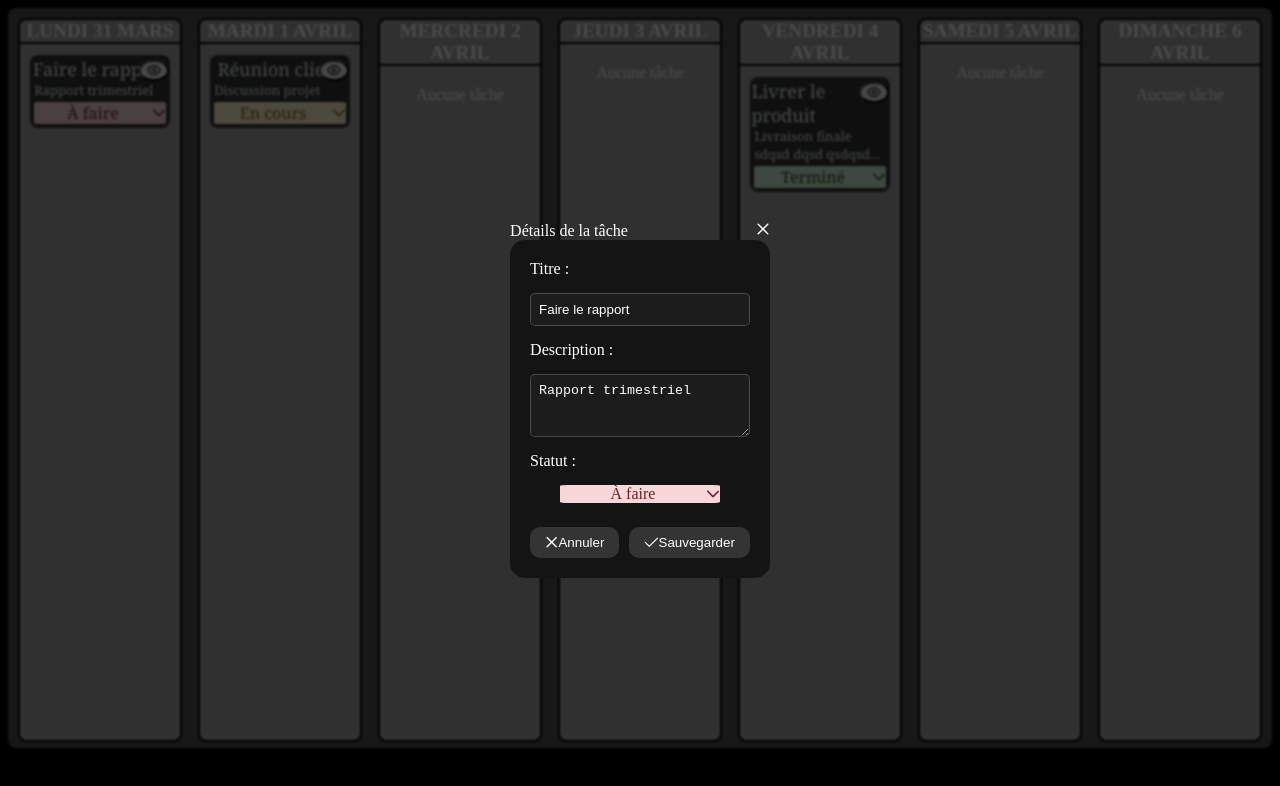
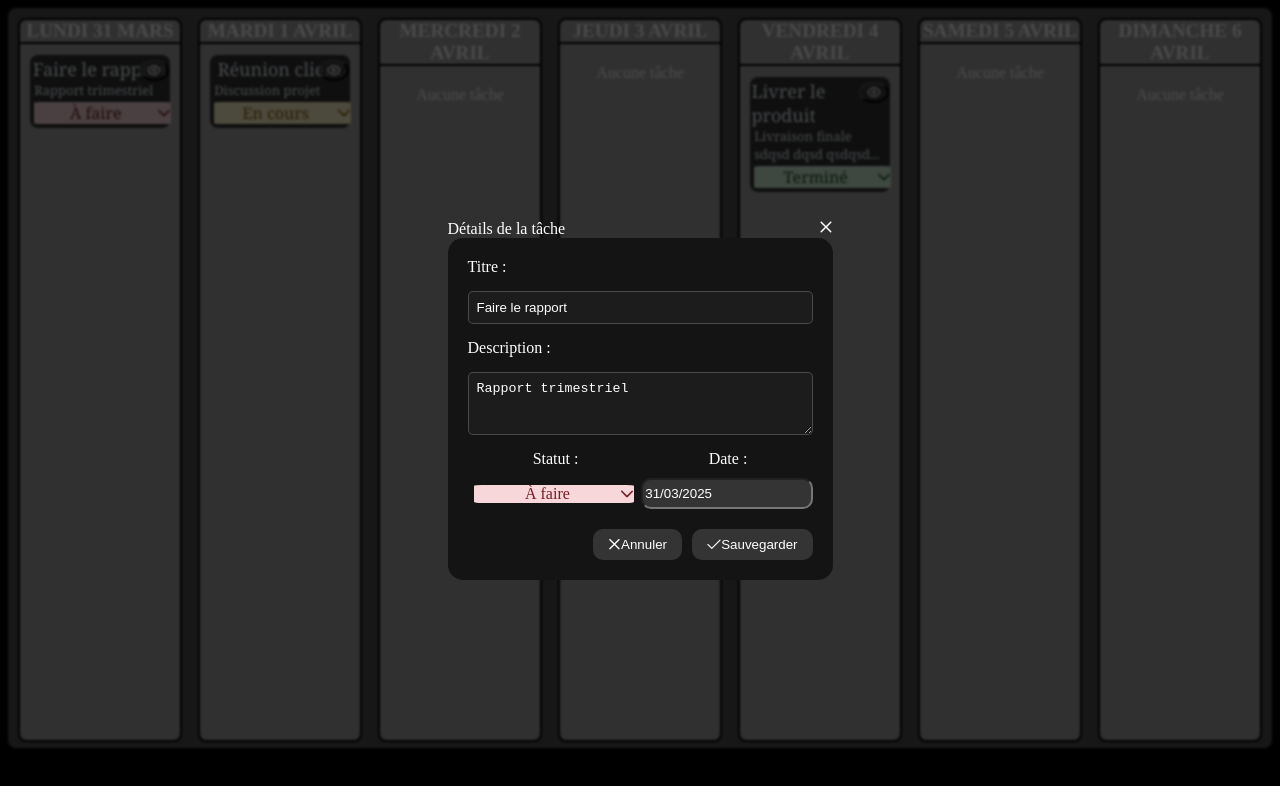
Before and after one commit to bachir99999/taskforce-front, a React (Vite) app: page / in a window 1280 px wide. Both pictures are taken after a click on the button 153 px from the left and 70 px from the top of the page. Shown: the top 786 px of the page. Built offline with nearby package versions, Linux system fonts and the light colour scheme.

Commit message:
calendar popup component added in task details

```diff
--- /dev/null
+++ b/src/components/CalendarPopup/CalendarPopup.css
@@ -0,0 +1,14 @@
+.p-datepicker {
+    background: rgba(60, 60, 60);
+    color: white;
+  }
+
+  .p-datepicker-month, .p-datepicker-year  {
+    color: white;
+  }
+
+  .p-button-secondary, .p-datepicker-prev, .p-datepicker-next{
+    background: rgba(60, 60, 60, 0.8);
+    color: white;
+    border-radius: 5px;
+  }
--- /dev/null
+++ b/src/components/CalendarPopup/CalendarPopup.tsx
@@ -0,0 +1,69 @@
+import { Calendar } from "primereact/calendar";
+import { addLocale } from "primereact/api";
+import { Task } from "../../types/task";
+import "./CalendarPopup.css";
+
+interface CalendarPopupProps {
+  date: Date;
+  handleChange: (field: keyof Task, value: any) => void;
+}
+
+addLocale("fr", {
+  firstDayOfWeek: 1, // Lundi
+  dayNames: [
+    "dimanche",
+    "lundi",
+    "mardi",
+    "mercredi",
+    "jeudi",
+    "vendredi",
+    "samedi",
+  ],
+  dayNamesShort: ["dim.", "lun.", "mar.", "mer.", "jeu.", "ven.", "sam."],
+  dayNamesMin: ["D", "L", "M", "M", "J", "V", "S"],
+  monthNames: [
+    "janvier",
+    "février",
+    "mars",
+    "avril",
+    "mai",
+    "juin",
+    "juillet",
+    "août",
+    "septembre",
+    "octobre",
+    "novembre",
+    "décembre",
+  ],
+  monthNamesShort: [
+    "janv.",
+    "févr.",
+    "mars",
+    "avr.",
+    "mai",
+    "juin",
+    "juil.",
+    "août",
+    "sept.",
+    "oct.",
+    "nov.",
+    "déc.",
+  ],
+  today: "Aujourd’hui",
+  clear: "Effacer",
+  dateFormat: "dd/mm/yy",
+  weekHeader: "Sem.",
+});
+
+function CalendarPopup({ date, handleChange }: CalendarPopupProps) {
+  return (
+    <Calendar
+      value={date}
+      locale="fr"
+      onChange={(e) => handleChange("date", e.target.value)}
+      showButtonBar
+    />
+  );
+}
+
+export default CalendarPopup;
--- a/src/components/PopupButton/PopupButton.css
+++ b/src/components/PopupButton/PopupButton.css
@@ -1,3 +1,5 @@
 .taskforce-popupbutton .p-button {
-    border-radius: 50%;
+    border-radius: 60%;
+    color: white;
+    background: rgba(60, 60, 60, 0.8);
 }
--- a/src/components/TaskCard/TaskCard.css
+++ b/src/components/TaskCard/TaskCard.css
@@ -29,3 +29,11 @@
     position: absolute;
     right: 0;
 }
+
+.taskforce-card-dropdownstatus {
+    text-align: center;
+}
+
+.taskforce-card-dropdownstatus .dropdown-status {
+    width: 100%;
+}
--- a/src/components/TaskCard/TaskCard.tsx
+++ b/src/components/TaskCard/TaskCard.tsx
@@ -11,10 +11,11 @@ interface TaskCardProps {
 }
 
 function TaskCard({ task }: TaskCardProps) {
-  const [showPopup, setShowPopup] = useState(false);
+  const [showPopup, setShowPopup] = useState<boolean>(false);
+  const [curTask, setCurTask] = useState<Task>(task);
 
   const { attributes, listeners, setNodeRef, transform } = useDraggable({
-    id: task.id.toString(),
+    id: curTask.id.toString(),
   });
 
   const style = transform
@@ -34,26 +35,29 @@ function TaskCard({ task }: TaskCardProps) {
         style={style}
       >
         <div className="taskforce-card-title">
-          {task.title}
+          {curTask.title}
           <div className="taskcard-popup-button">
             <PopupButton onClick={() => setShowPopup(true)} />
           </div>
         </div>
 
-        {task.description && (
+        {curTask.description && (
           <div className="taskforce-card-desc">
-            {truncateText(task.description, 35)}
+            {truncateText(curTask.description, 35)}
           </div>
         )}
-        <DropdownStatus status={task.status} />
+        <div className="taskforce-card-dropdownstatus">
+          <DropdownStatus status={curTask.status} />
+        </div>
       </div>
       <TaskDetailsPopup
-        task={task}
+        task={curTask}
         visible={showPopup}
         onClose={() => setShowPopup(false)}
-        onSave={(updatedTask) =>
-          console.log("Tâche mise à jour :", updatedTask)
-        }
+        onSave={(updatedTask) => {
+          console.log("Tâche mise à jour :", updatedTask);
+          setCurTask(updatedTask);
+        }}
       />
     </>
   );
--- a/src/components/TaskDetailsPopup/TaskDetailsPopup.css
+++ b/src/components/TaskDetailsPopup/TaskDetailsPopup.css
@@ -39,7 +39,7 @@
     margin-top: 10px;
   }
 
-  .task-button {
+  .task-button  {
     border-radius: 10px;
     padding: 8px 15px;
     background: rgba(60, 60, 60, 0.8);
@@ -61,3 +61,15 @@
   .taskpopup-dropdown-container .dropdown-status {
     min-width: calc(2 * 5em);
 }
+
+.p-calendar .p-inputtext{
+  background: rgba(60, 60, 60, 0.8);
+  color: white;
+  border-radius: 10px;
+}
+
+.task-details-label-sd{
+  display: flex;
+  align-items: center;
+  justify-content: space-around;
+}
--- a/src/components/TaskDetailsPopup/TaskDetailsPopup.tsx
+++ b/src/components/TaskDetailsPopup/TaskDetailsPopup.tsx
@@ -6,6 +6,7 @@ import { Button } from "primereact/button";
 import DropdownStatus from "../DropdownStatus/DropdownStatus";
 import { Task } from "../../types/task";
 import "./TaskDetailsPopup.css";
+import CalendarPopup from "../CalendarPopup/CalendarPopup";
 
 interface TaskDetailsPopupProps {
   task: Task;
@@ -55,9 +56,12 @@ function TaskDetailsPopup({
             rows={3}
           />
 
-          <label>Statut :</label>
+          <div className="task-details-label-sd">
+            <label>Statut : </label> <label> Date :</label>
+          </div>
           <div className="taskpopup-dropdown-container">
             <DropdownStatus status={editedTask.status} />
+            <CalendarPopup date={editedTask.date} handleChange={handleChange} />
           </div>
 
           <div className="task-details-buttons">
```
Also changed, not shown: src/services/dataService.tsx (added).
